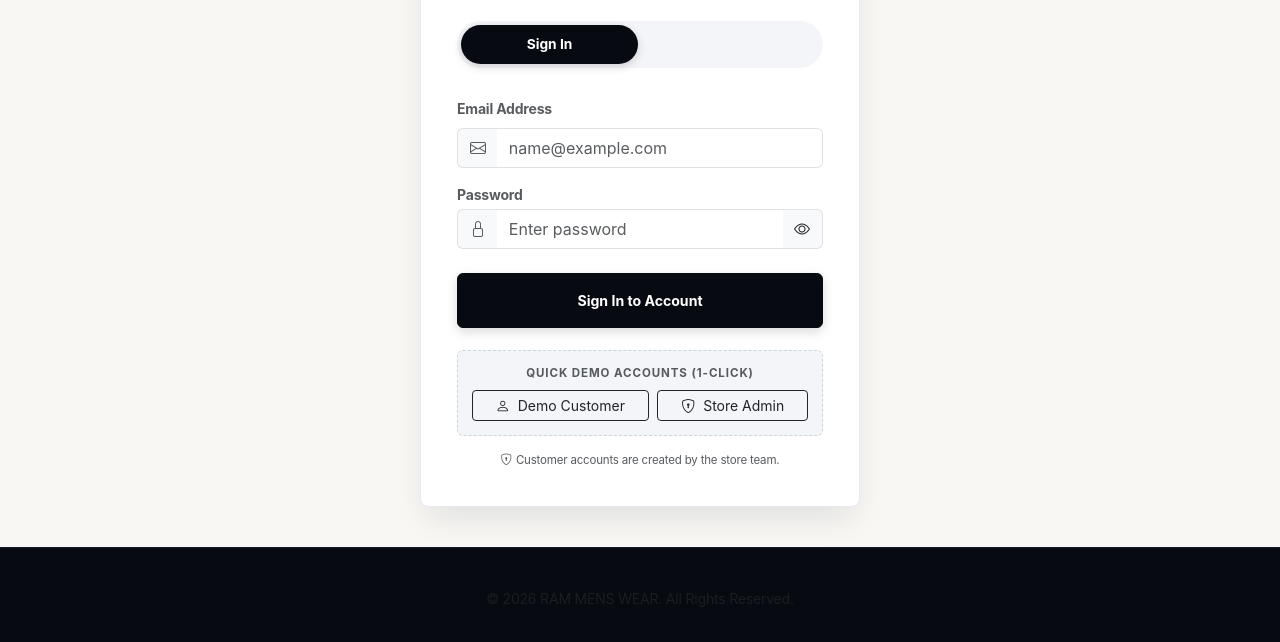
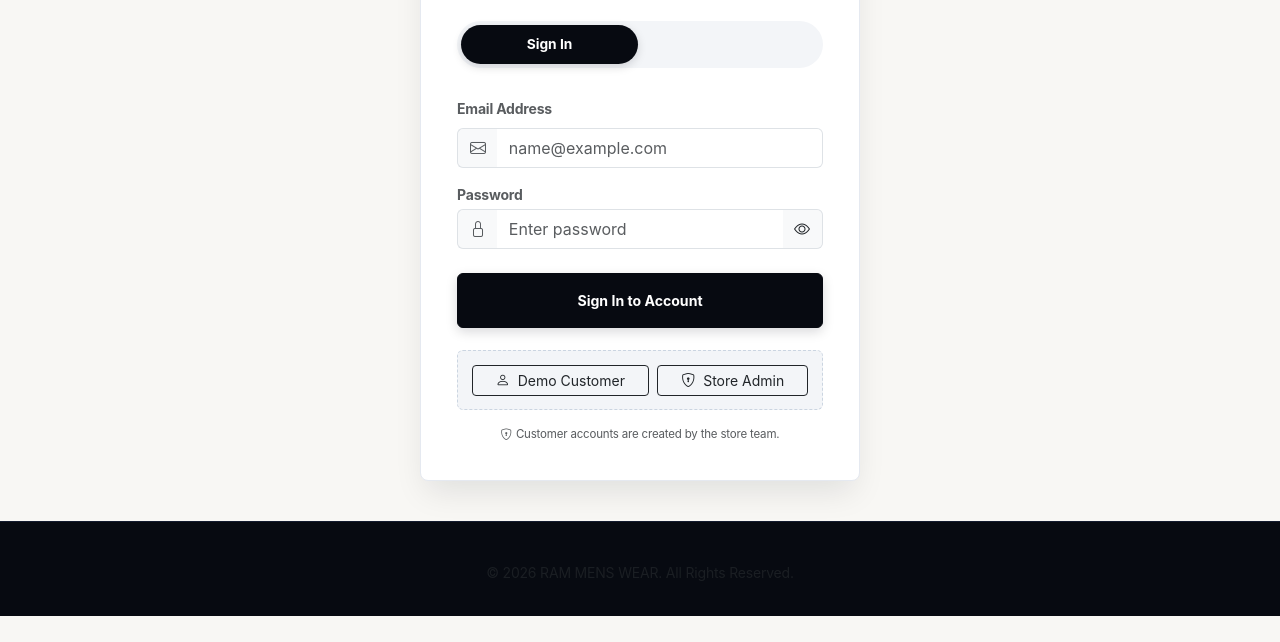
Before and after one commit to kapilan18/ram-mens-wears, a plain HTML site: page 7star-frontend-updated/frontend/login.html in a window 1280 px wide. Shown: the part 247-889 px from the top of the page. After the commit the page ends 863 px from the top, so only its background shows below. Drawn offline with nearby package versions, Linux system fonts and the light colour scheme.

```diff
--- a/7star-frontend-updated/frontend/login.html
+++ b/7star-frontend-updated/frontend/login.html
@@ -90,9 +90,6 @@
 
         <!-- 1-Click Quick Demo Login (Tester Friendly!) -->
         <div class="demo-account-box">
-            <div class="text-uppercase fw-bold text-muted small mb-2 text-center" style="font-size: 0.72rem; letter-spacing: 0.08em;">
-                Quick Demo Accounts (1-Click)
-            </div>
             <div class="d-flex gap-2">
                 <button type="button" class="btn btn-outline-dark btn-sm flex-grow-1" id="demoCustomerBtn">
                     <i class="bi bi-person me-1"></i> Demo Customer
```
